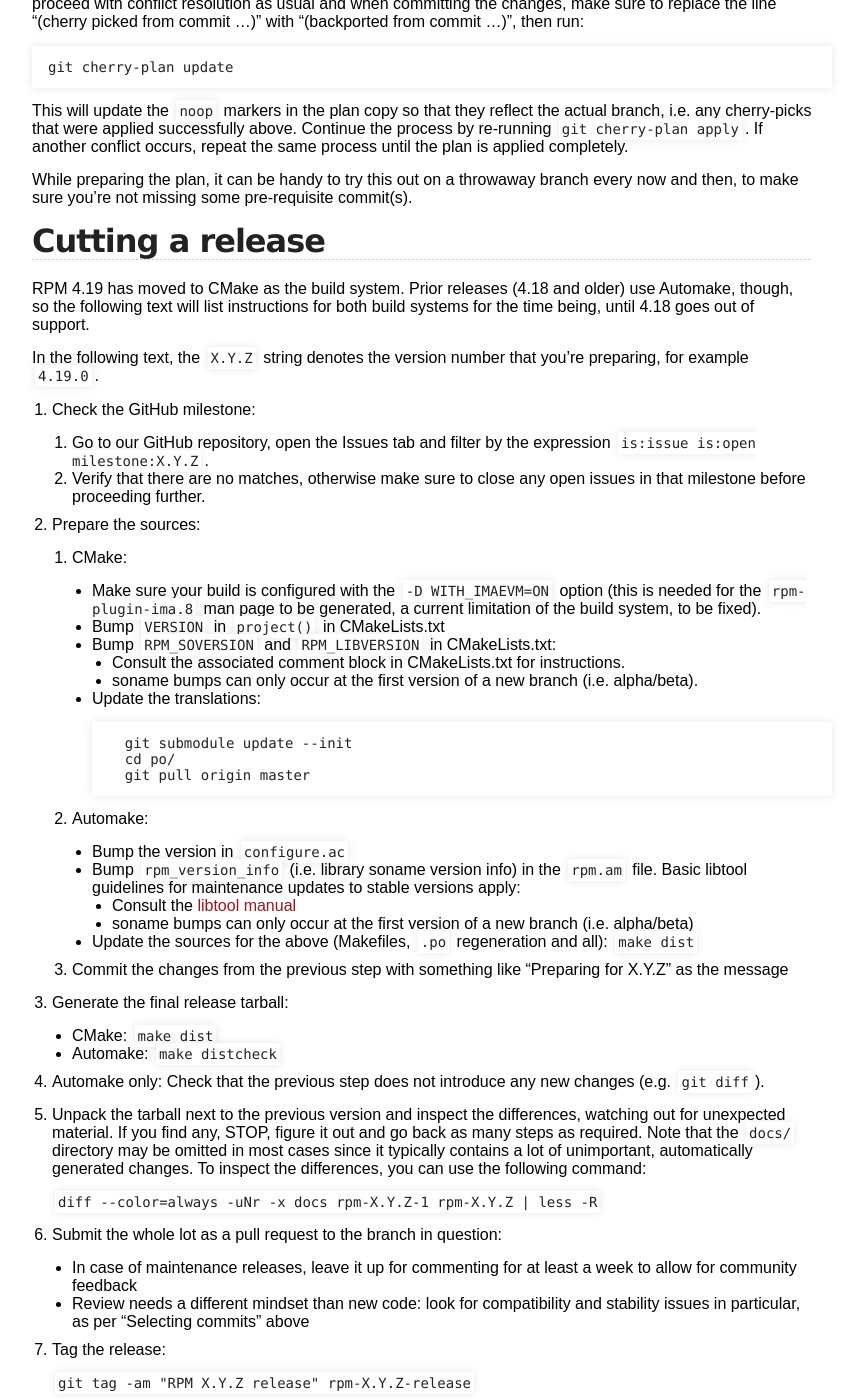
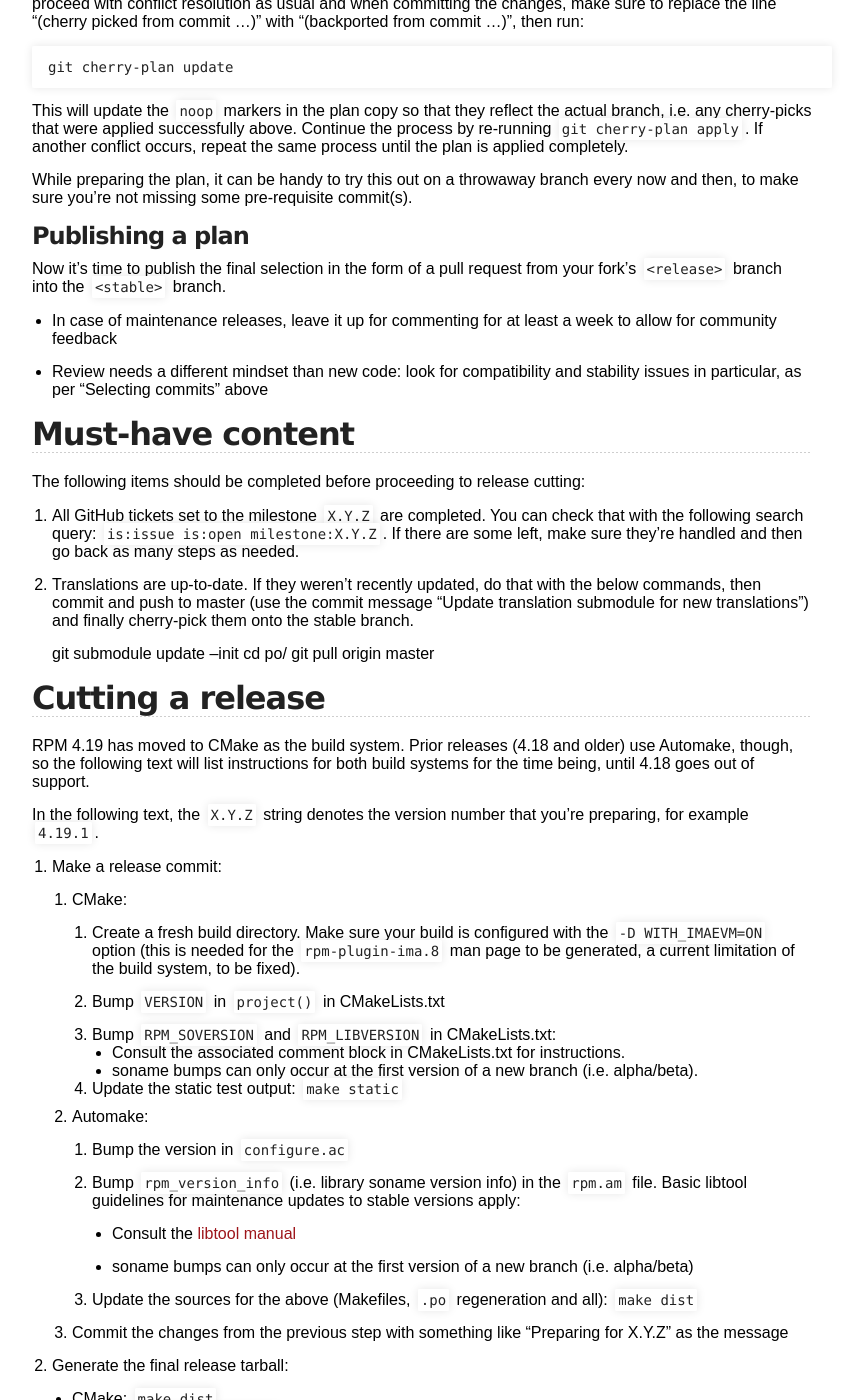
Before and after one commit to rpm-software-management/rpm-web, a Jekyll site: the page built from devel_doc/release_maintaince.md, in a window 1280 px wide and 1400 px high, scrolled down 3711 px. Shown: the whole window, without its empty margins (218-1060 px from the left). Built offline with Jekyll 4.4.1, drawn with Linux system fonts in a browser that asks for light colours; some of the changed text lies outside the part shown.

Commit message:
Slightly reorganize the maintenance guide
Shuffle around some (sub)sections and stuff.  No new stuff at this time.

````diff
--- a/devel_doc/release_maintaince.md
+++ b/devel_doc/release_maintaince.md
@@ -251,6 +251,35 @@ While preparing the plan, it can be handy to try this out on a throwaway branch
 every now and then, to make sure you're not missing some pre-requisite
 commit(s).
 
+### Publishing a plan
+
+Now it's time to publish the final selection in the form of a pull request from
+your fork's `<release>` branch into the `<stable>` branch.
+
+* In case of maintenance releases, leave it up for commenting for at least a
+  week to allow for community feedback
+
+* Review needs a different mindset than new code: look for compatibility and
+  stability issues in particular, as per "Selecting commits" above
+
+## Must-have content
+
+The following items should be completed before proceeding to release cutting:
+
+1. All GitHub tickets set to the milestone `X.Y.Z` are completed.  You can
+   check that with the following search query: `is:issue is:open
+   milestone:X.Y.Z`.  If there are some left, make sure they're handled and
+   then go back as many steps as needed.
+
+1. Translations are up-to-date.  If they weren't recently updated, do that with
+   the below commands, then commit and push to master (use the commit message
+   "Update translation submodule for new translations") and finally cherry-pick
+   them onto the stable branch.
+
+    git submodule update --init
+    cd po/
+    git pull origin master
+
 ## Cutting a release
 
 RPM 4.19 has moved to CMake as the build system.  Prior releases (4.18 and
@@ -258,48 +287,45 @@ older) use Automake, though, so the following text will list instructions for
 both build systems for the time being, until 4.18 goes out of support.
 
 In the following text, the `X.Y.Z` string denotes the version number that
-you're preparing, for example `4.19.0`.
+you're preparing, for example `4.19.1`.
 
-1. Check the GitHub milestone:
-
-    1. Go to our GitHub repository, open the Issues tab and filter by the
-       expression `is:issue is:open milestone:X.Y.Z`.
-    1. Verify that there are no matches, otherwise make sure to close any open
-       issues in that milestone before proceeding further.
-
-1. Prepare the sources:
+1. Make a release commit:
 
     1. CMake:
 
-        * Make sure your build is configured with the `-D WITH_IMAEVM=ON`
-          option (this is needed for the `rpm-plugin-ima.8` man page to be
-          generated, a current limitation of the build system, to be fixed).
-        * Bump `VERSION` in `project()` in CMakeLists.txt
-        * Bump `RPM_SOVERSION` and `RPM_LIBVERSION` in CMakeLists.txt:
+        1. Create a fresh build directory.  Make sure your build is configured
+           with the `-D WITH_IMAEVM=ON` option (this is needed for the
+           `rpm-plugin-ima.8` man page to be generated, a current limitation of
+           the build system, to be fixed).
+
+        1. Bump `VERSION` in `project()` in CMakeLists.txt
+
+        1. Bump `RPM_SOVERSION` and `RPM_LIBVERSION` in CMakeLists.txt:
             * Consult the associated comment block in CMakeLists.txt for
               instructions.
             * soname bumps can only occur at the first version of a new branch
               (i.e. alpha/beta).
-        * Update the translations:
-            ```
-            git submodule update --init
-            cd po/
-            git pull origin master
-            ```
+
+        1. Update the static test output: `make static`
 
     1. Automake:
 
-        * Bump the version in `configure.ac`
-        * Bump `rpm_version_info` (i.e. library soname version info) in the
-          `rpm.am` file.  Basic libtool guidelines for maintenance updates to
-          stable versions apply:
-            * Consult the [libtool manual](https://www.gnu.org/software/libtool/manual/html_node/Updating-version-info.html)
+        1. Bump the version in `configure.ac`
+
+        1. Bump `rpm_version_info` (i.e. library soname version info) in the
+           `rpm.am` file.  Basic libtool guidelines for maintenance updates to
+           stable versions apply:
+
+            * Consult the [libtool
+              manual](https://www.gnu.org/software/libtool/manual/html_node/Updating-version-info.html)
+
             * soname bumps can only occur at the first version of a new branch
               (i.e. alpha/beta)
-        * Update the sources for the above (Makefiles, `.po` regeneration and
-          all): `make dist`
 
-    3. Commit the changes from the previous step with something like "Preparing
+        1. Update the sources for the above (Makefiles, `.po` regeneration and
+           all): `make dist`
+
+    1. Commit the changes from the previous step with something like "Preparing
        for X.Y.Z" as the message
 
 1. Generate the final release tarball:
@@ -317,22 +343,15 @@ you're preparing, for example `4.19.0`.
    automatically generated changes.  To inspect the differences, you can use
    the following command:
 
-    `diff --color=always -uNr -x docs rpm-X.Y.Z-1 rpm-X.Y.Z | less -R`
-
-1. Submit the whole lot as a pull request to the branch in question:
-
-    * In case of maintenance releases, leave it up for commenting for at least
-      a week to allow for community feedback
-    * Review needs a different mindset than new code: look for compatibility
-      and stability issues in particular, as per "Selecting commits" above
+    diff --color=always -uNr -x docs rpm-X.Y.Z-1 rpm-X.Y.Z | less -R
 
 1. Tag the release:
 
-    `git tag -am "RPM X.Y.Z release" rpm-X.Y.Z-release`
+    git tag -am "RPM X.Y.Z release" rpm-X.Y.Z-release
 
 1. Push the tag.  This is the point of no return for a given release:
 
-    `git push rpm-X.Y.Z-release`
+    git push rpm-X.Y.Z-release
 
 1. Upload the bz2 tarball:
 
````
